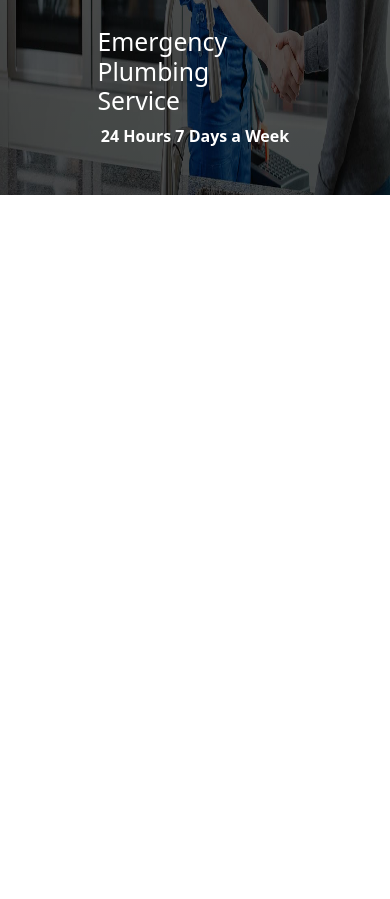
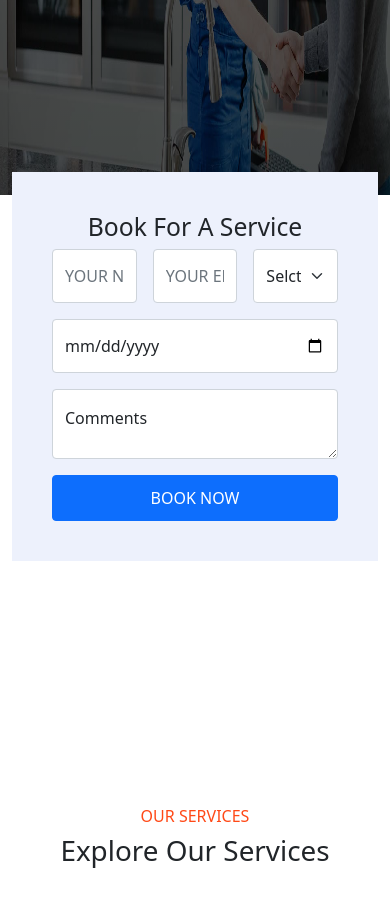
Before and after one commit to yash-kapoors/plumberz, a plain HTML site: page index.html in a window 390 px wide. Shown: the part 3513-4412 px from the top of the page. Before the commit the page ends 3708 px from the top, so only its background shows below. Drawn offline with nearby package versions, Linux system fonts and the light colour scheme.

Commit message:
form-sec

```diff
--- a/css/style.css
+++ b/css/style.css
@@ -355,7 +355,7 @@ i{
 .content-class{
     position: absolute;
     left: 50%;
-    top: 70%;
+    top: 40%;
     transform: translate(-50%,-50%);
     color: #fff;
     z-index: 3;
@@ -372,3 +372,36 @@ i{
 .play-button{
     padding-left: 150px;
 }
+/* .design{
+    width: 60%;
+    background-color: #ff4917;
+    height: 60vh;
+    align-items: center;
+    position: relative;
+} */
+.design {
+    display: flex;
+    justify-content: center; /* horizontal center */
+    align-items: center;     /* vertical center */
+    min-height: 100vh;
+    margin-top: -240px;
+    z-index: 3;
+
+}
+
+.des {
+    width: 800px;
+    z-index: 4;
+     background-color: #edf1fc;
+     padding: 40px;
+     text-align: center;
+     margin-bottom: 20px;
+}
+
+.form-control, .form-select{
+    height: 54px;
+}
+
+/* .text-lg-start {
+    text-align: center !important;
+} */
--- a/index.html
+++ b/index.html
@@ -21,13 +21,13 @@
         <div class="row top-bar d-flex align-item-center">
             <div class="col-lg-6 col-md-12 text-center text-lg-start">
                 <a class="navbar-brand m-0 p-0" href="#">
-                    <h1 class="text-primary m-0">plumberz.com</h1>
+                    <h1 class="text-primary m-0">plumberz</h1>
                 </a>
             </div>
             <div class="address col-lg-6 col-md-12  d-flex ">
                 <div class="h-100 d-flex align-item-center me-3">
                     <i class="fa fa-map-marker-alt text-primary me-2"></i>
-                    <p >123 Street, New York, USA sss</p>
+                    <p >123 Street, New York, USA</p>
                 </div>
 
                 <div class="h-100 d-inline-flex  align-item-center me-4">
@@ -241,7 +241,7 @@
         </div>
 
 </section>
-<!--services-->
+<!--experience-->
 <section class="services">
 <div class="container-fluid py-5 px-4 px-lg-0">
         <div class="row g-0">
@@ -354,7 +354,57 @@
     </div>
 </section>
 <!--form-->
+<section>
+    <div class="container">
+        <div class="design justify-content-center">
+            <div class="des">
+                <h2>Book For A Service</h2>
+                <form>
+                    <div class="row g-3">
+                        <div class="col-sm-6 col">
+                            <input type="text" class="form-control" placeholder="YOUR NAME" aria-label=" name">
+                        </div>
+                        <div class="col-sm-6 col">
+                            <input type="email" class="form-control" placeholder="YOUR EMAIL" aria-label="email">
+                        </div>
+                        <div class="col-sm-6 col">
+                            <select class="form-select" aria-label="Default select example" >
+                                <option selected>Selct a Services</option>
+                                <option value="1">One</option>
+                                <option value="2">Two</option>
+                                <option value="3">Three</option>
+                                </select>
+                        </div>
+                        <div class="col-sm-6 col">
+                            <input type="date" class="form-control" placeholder="Last name" aria-label="Last name">
+                        </div>
+                        <div class="col-12">
+                        <div class="form-floating">
+                            <textarea class="form-control" placeholder="Leave a comment here" id="floatingTextarea2" style="height: 70px"></textarea>
+                            <label for="floatingTextarea2">Comments</label>
+                        </div>
+                        </div>
+                    </div>
 
+                    <button type="submit"style="width: 100%; padding: 10px;" class="btn btn-primary mt-3">BOOK NOW</button>
+                </form>
+            </div>
+        </div>
+
+
+
+    </div>
+</section>
+<!--technicians-->
+<section class="mt-2">
+    <div class="container">
+    <div class="text-center  wow fadeInUp" data-wow-delay="0.1s">
+        <h6 class="text-secondary text-uppercase">Our Services</h6>
+        <h1 class="mb-5">Explore Our Services</h1>
+    </div>
+    <div class="row g-3"></div>
+    </div>
+</section>
 
 
 
```
